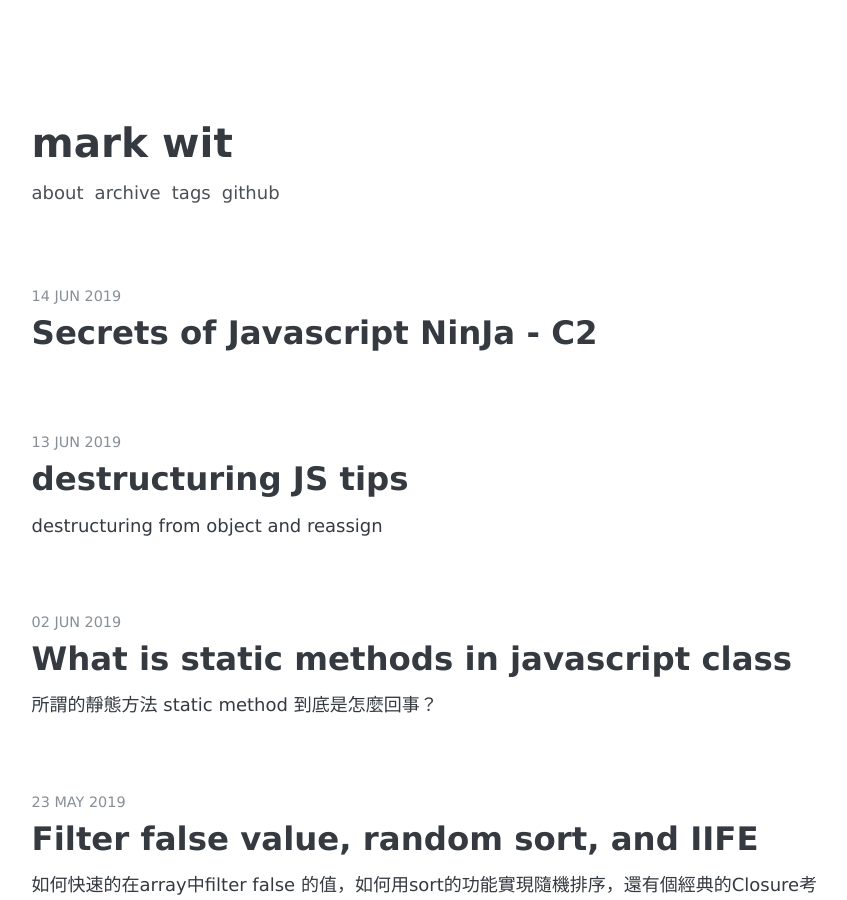
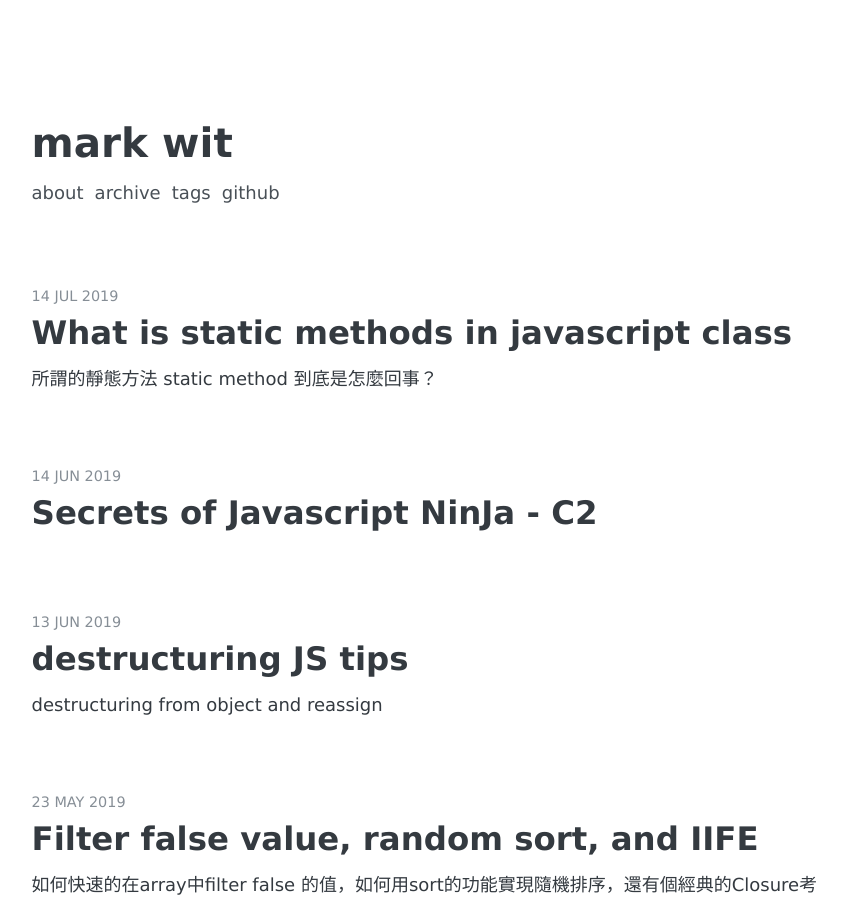
Before and after one commit to skyying/mark-wit, a Jekyll site: the page built from index.html, in a window 1280 px wide and 900 px high. Shown: the whole window, without its empty margins (211-1058 px from the left). Built offline with Jekyll 4.4.1, drawn with Linux system fonts in a browser that asks for light colours; some web fonts are replaced; the list of posts is cut into pages by our own code.

Commit message:
Fixed wrong date

```diff
--- a/_posts/2019-07-14-static-method.md
+++ b/_posts/2019-07-14-static-method.md
@@ -2,7 +2,7 @@
 layout: post
 title: "What is static methods in javascript class"
 description: "所謂的靜態方法 static method 到底是怎麼回事？"
-date: 2019-06-02
+date: 2019-07-14
 tags: [javascript]
 comments: true
 share: true
```
